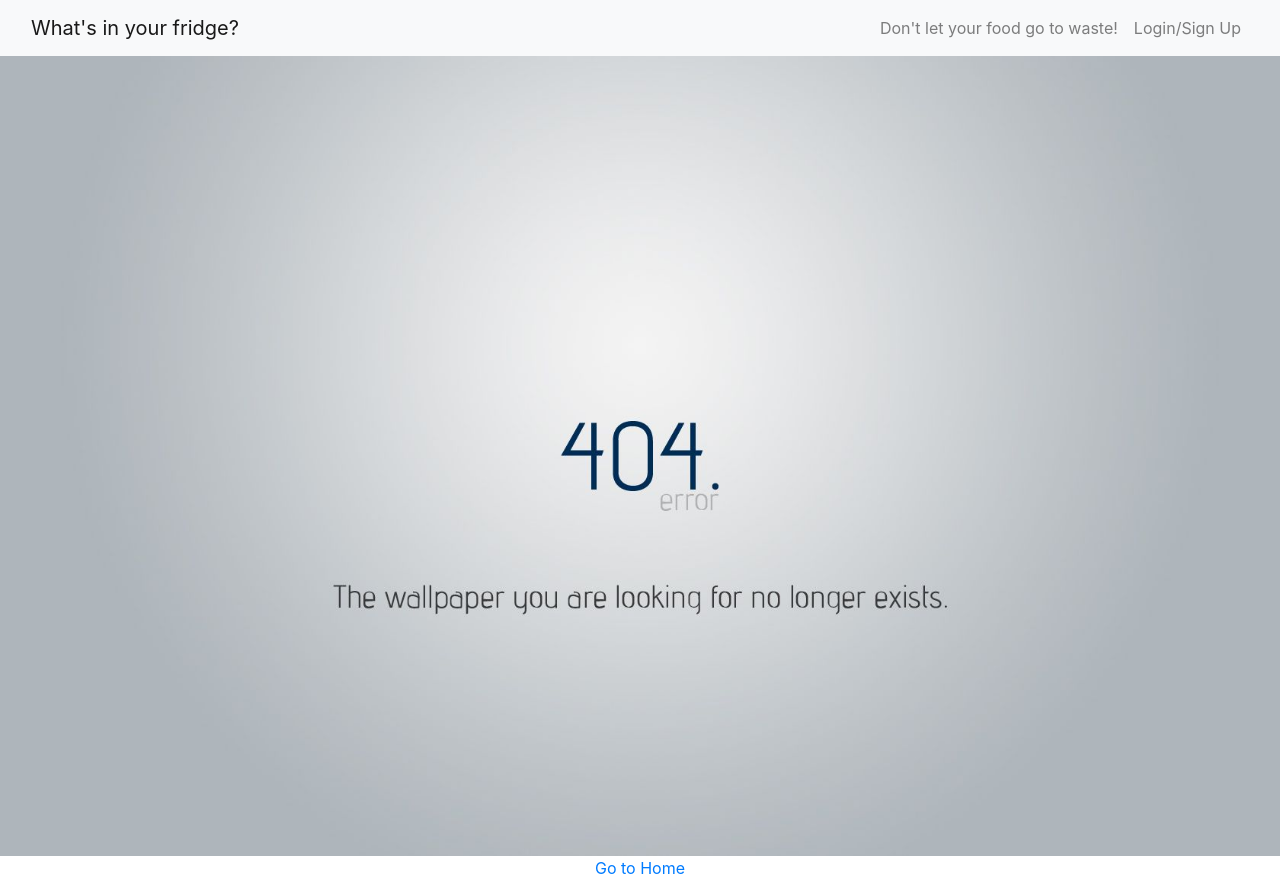
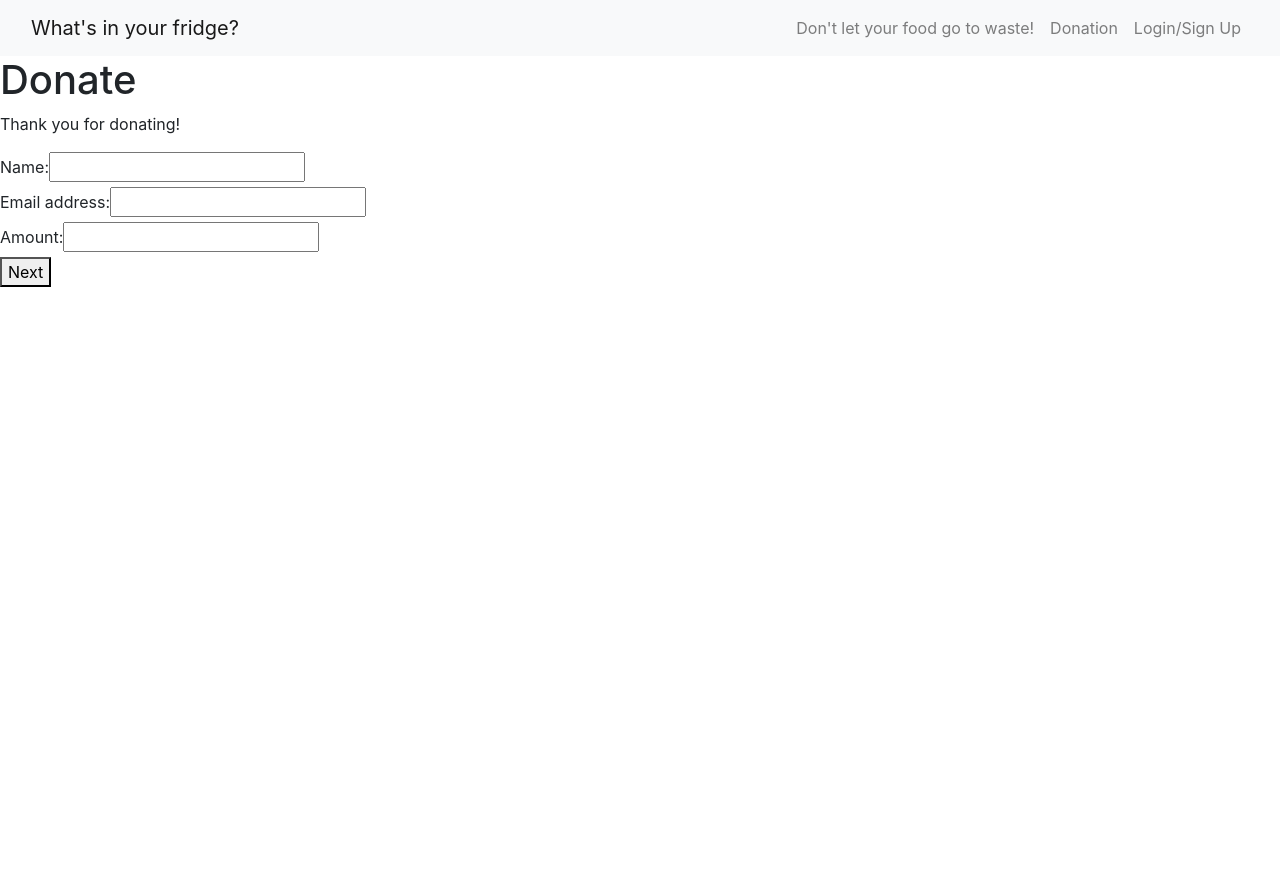
Before and after one commit to TheresaRutledge/whats-in-your-fridge, a React (Create React App) app in the folder client/: page /donate in a window 1280 px wide. After the commit the page ends 800 px from the top, so only its background shows below. Built offline with nearby package versions, Linux system fonts and the light colour scheme.

Commit message:
start to render donation page

```diff
--- a/client/src/App.js
+++ b/client/src/App.js
@@ -1,52 +1,50 @@
-import React from "react";
-import { BrowserRouter as Router, Route, Switch } from "react-router-dom";
+import React from 'react';
+import { BrowserRouter as Router, Route, Switch } from 'react-router-dom';
 import { ApolloProvider } from '@apollo/react-hooks';
 import ApolloClient from 'apollo-boost';
 
-import Donate from "./pages/Donate";
-import Home from "./pages/Home";
-import LoginForm from "./components/LoginForm";
-import NoMatch from "./pages/NoMatch";
-import Profile from "./pages/Profile";
-import SingleRecipe from "./pages/SingleRecipe";
+import Donate from './pages/Donate';
+import Home from './pages/Home';
+import LoginForm from './components/LoginForm';
+import NoMatch from './pages/NoMatch';
+import Profile from './pages/Profile';
+import SingleRecipe from './pages/SingleRecipe';
 import Navbar from './components/Navbar';
 
-import { StoreProvider } from "./utils/State";
+import { StoreProvider } from './utils/State';
 
 const client = new ApolloClient({
   request: (operation) => {
-        const token = localStorage.getItem('id_token')
+    const token = localStorage.getItem('id_token');
     operation.setContext({
       headers: {
-                authorization: token ? `Bearer ${token}` : ''
-            }
-        })
+        authorization: token ? `Bearer ${token}` : '',
+      },
+    });
   },
   uri: 'http://localhost:3001/graphql', //change back to /graphql for build
-})
-
+});
 
 function App() {
   return (
-
     <ApolloProvider client={client}>
       <Router>
         <div className="fridge">
           <StoreProvider>
             <Navbar />
             <Switch>
-                            <Route exact path='/' component={Home} />
-                            <Route exact path='/login' component={LoginForm} />
-                            <Route exact path='/recipe/:id' component={SingleRecipe} />
-                            <Route exact path='/profile' component={Profile} />
-                            {/* <Route exact path='/donate' component={Donate} /> */}
+              <Route exact path="/" component={Home} />
+              <Route exact path="/login" component={LoginForm} />
+              <Route exact path="/recipe/:id" component={SingleRecipe} />
+              <Route exact path="/profile" component={Profile} />
+              <Route exact path="/donate" component={Donate} />
               <Route component={NoMatch} />
             </Switch>
           </StoreProvider>
         </div>
       </Router>
     </ApolloProvider>
-    )
-};
+  );
+}
 
 export default App;
--- a/client/src/components/Donation/index.js
+++ /dev/null
@@ -1 +0,0 @@
-//unnecessary. don't need seperate component for this page. Delete
--- a/client/src/components/Navbar/index.js
+++ b/client/src/components/Navbar/index.js
@@ -1,4 +1,4 @@
-import React, {useState} from 'react';
+import React, { useState } from 'react';
 import { Link } from 'react-router-dom';
 import Auth from '../../utils/auth';
 import 'bootstrap/dist/css/bootstrap.css';
@@ -6,14 +6,13 @@ import { Navbar, Nav, Container, Modal, Tab } from 'react-bootstrap';
 import SignUpForm from '../SignupForm';
 import LoginForm from '../LoginForm';
 
-
 const AppNavbar = () => {
   // set modal display state
   const [showModal, setShowModal] = useState(false);
 
   return (
     <>
-      <Navbar bg="light" variant="light" expand="lg" >
+      <Navbar bg="light" variant="light" expand="lg">
         <Container fluid>
           <Navbar.Brand as={Link} to="/" className="title">
             What's in your fridge?
@@ -24,6 +23,9 @@ const AppNavbar = () => {
               <Nav.Link as={Link} to="/" className="donate">
                 Don't let your food go to waste!
               </Nav.Link>
+              <Nav.Link as={Link} to="/donate" className="donate">
+                Donation
+              </Nav.Link>
               {/* if user is logged in show saved books and logout */}
               {Auth.loggedIn() ? (
                 <>
@@ -33,7 +35,10 @@ const AppNavbar = () => {
                   <Nav.Link onClick={Auth.logout}>Logout</Nav.Link>
                 </>
               ) : (
-                <Nav.Link onClick={() => setShowModal(true)} className="login-signup">
+                <Nav.Link
+                  onClick={() => setShowModal(true)}
+                  className="login-signup"
+                >
                   Login/Sign Up
                 </Nav.Link>
               )}
--- a/client/src/pages/Donate.js
+++ b/client/src/pages/Donate.js
@@ -0,0 +1,29 @@
+import React from 'react';
+
+const Donate = () => {
+  return (
+    <div>
+      <h1>Donate</h1>
+      <p>Thank you for donating!</p>
+      <form method="POST" action="">
+        <div>
+          <label for="name">Name: </label>
+          <input id="name" type="text" name="name"></input>
+        </div>
+        <div>
+          <label for="email">Email address: </label>
+          <input id="email" type="email" name="email"></input>
+        </div>
+        <div>
+          <label for="amount">Amount: </label>
+          <input id="amount" type="number" name="amount" min="10"></input>
+        </div>
+        <div>
+          <button type="submit">Next</button>
+        </div>
+      </form>
+    </div>
+  );
+};
+
+export default Donate;
```
Lines whose indentation alone changed are shown as unchanged.
